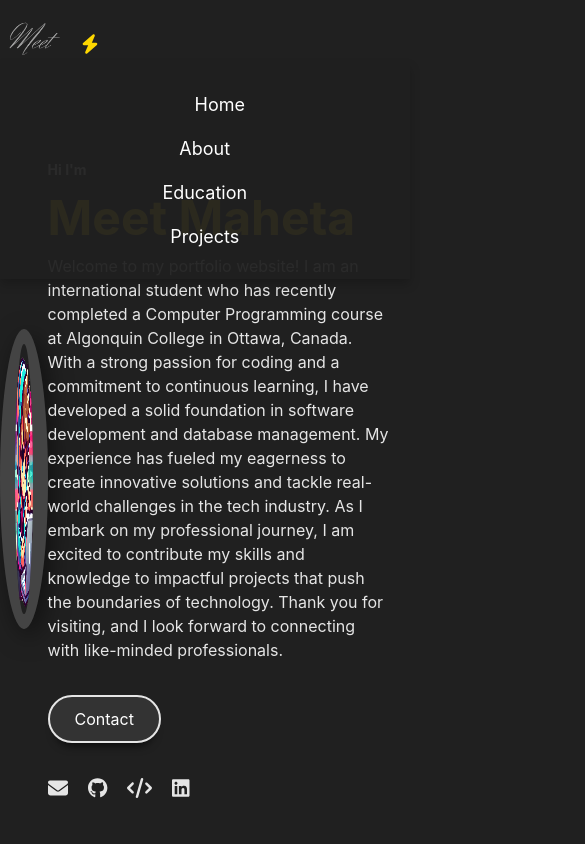
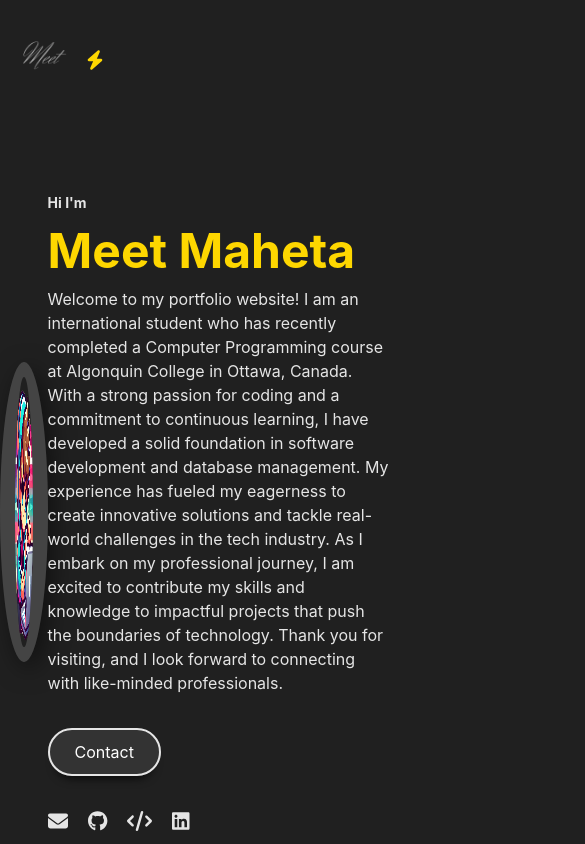
Before and after one commit to mmb0710/Meet-Maheta-Portfolio, a React (Create React App) app: page / in a window 390 px wide. Shown: the top 844 px of the page, 585 px wide, since content can reach past the window. Built offline with nearby package versions, Linux system fonts and the light colour scheme.

Commit message:
Updated style

```diff
--- a/src/App.css
+++ b/src/App.css
@@ -101,20 +101,9 @@ body{
 }
 
 @media (max-width: 768px) {
-  .header-area {
-    padding: 15px 0;
-  }
-
-  .header {
-    position: relative;
-  }
-
-  .logo {
-    font-size: 22px;
-  }
-
-  .logo img {
-    width: 70px;
+  .menu_icon {
+    display: block;
+    font-size: 24px;
   }
 
   .navbar {
@@ -123,12 +112,9 @@ body{
     top: 100%;
     left: 0;
     right: 0;
-    background-color: rgba(32, 32, 32, 0.95);
+    background-color: #202020;
     flex-direction: column;
     align-items: center;
-    padding: 20px 0;
-    box-shadow: 0 5px 10px rgba(0, 0, 0, 0.2);
-    z-index: 1000;
   }
 
   .navbar.active {
@@ -136,30 +122,7 @@ body{
   }
 
   .navbar li {
-    margin: 15px 0;
-    width: 100%;
-    text-align: center;
-  }
-
-  .navbar li a {
-    font-size: 18px;
-    padding: 10px 0;
-    display: block;
-  }
-
-  .menu_icon {
-    display: block;
-    font-size: 24px;
-    cursor: pointer;
-    transition: color 0.3s ease;
-  }
-
-  .menu_icon:hover {
-    color: #fed700;
-  }
-
-  .bars-icon {
-    color: #fff;
+    margin: 10px 0;
   }
 }
 
@@ -614,3 +577,101 @@ profile-photo .img{
     display: none;
   }
 }
+
+/* Improved mobile layout */
+@media only screen and (max-width: 768px) {
+  /* Container adjustments */
+  .container {
+    width: 100%;
+    padding: 0 15px;
+  }
+
+  /* Logo size adjustments */
+  .logo {
+    font-size: 20px;
+  }
+
+  .logo img {
+    width: 60px;
+  }
+
+  /* Header layout */
+  .header {
+    flex-direction: row;
+    justify-content: space-between;
+    align-items: center;
+    padding: 10px 0; /* Reduce padding for compact header */
+  }
+
+  /* Hamburger menu icon */
+  .menu_icon {
+    display: block; /* Show the hamburger icon */
+    font-size: 28px; /* Make the icon larger for easier tapping */
+    cursor: pointer;
+    color: #fff;
+  }
+
+  /* Hide navbar by default on mobile */
+  .navbar {
+    display: none;
+    position: absolute;
+    top: 100%;
+    left: 0;
+    right: 0;
+    background-color: #202020;
+    flex-direction: column;
+    align-items: center;
+    width: 100%; /* Make the dropdown full width */
+    padding: 20px 0; /* Add spacing for better accessibility */
+    transition: all 0.3s ease-in-out; /* Smooth menu opening */
+    z-index: 9999;
+  }
+
+  /* Show navbar when active */
+  .navbar.active {
+    display: flex; /* Display the menu */
+  }
+
+  /* Menu items style */
+  .navbar li {
+    margin: 10px 0;
+    width: 100%; /* Each link takes full width */
+    text-align: center;
+  }
+
+  .navbar li a {
+    font-size: 18px; /* Increase font size for readability */
+    color: #fff; /* Text color */
+    padding: 10px 0;
+    width: 100%; /* Ensure full width clickable */
+    transition: color 0.3s ease;
+  }
+
+  .navbar li a:hover {
+    color: #fed700; /* Highlight color on hover */
+  }
+
+  /* Menu icon hover and active states */
+  .bars-icon {
+    color: #fff;
+  }
+
+  /* Add some transition for smoother user experience */
+  .menu_icon:hover {
+    color: #fed700;
+    transition: color 0.3s ease;
+  }
+
+  /* Sticky header improvement */
+  .header-area.sticky {
+    position: fixed;
+    top: 0;
+    left: 0;
+    width: 100%;
+    background-color: #202020;
+    padding: 10px 15px;
+    box-shadow: 0px 2px 10px rgba(0, 0, 0, 0.3);
+    z-index: 1000;
+    transition: background-color 0.3s, padding 0.3s;
+  }
+}
```
